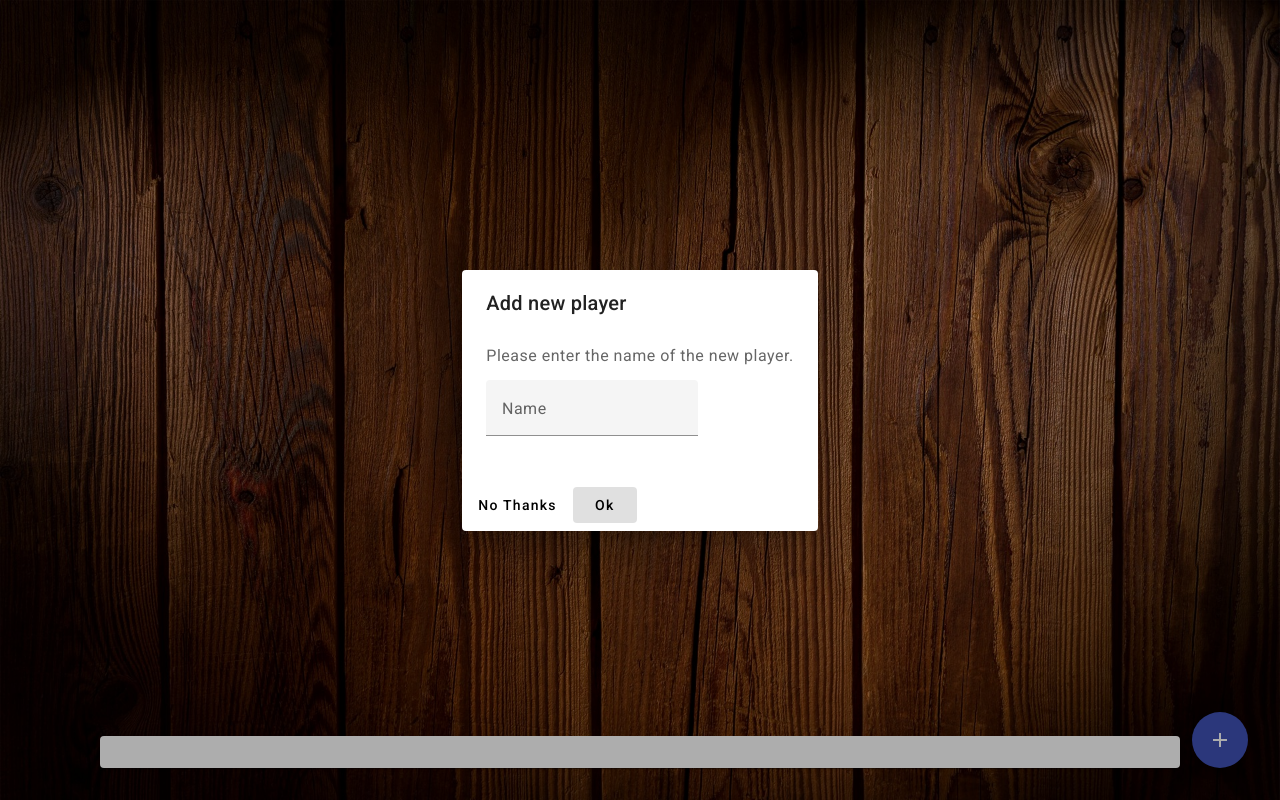
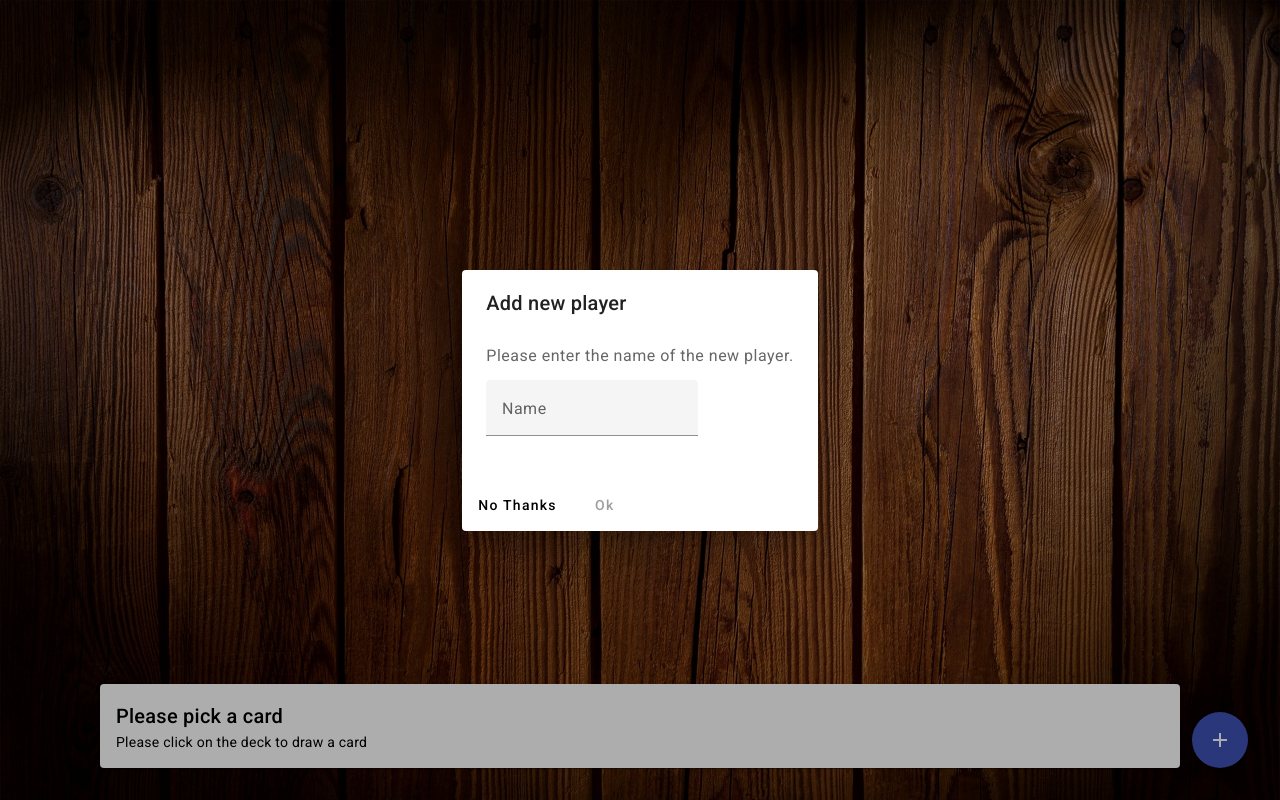
Before and after one commit to LotharZok/ringoffire, an Angular app: page /game in a window 1280 px wide. Both pictures are taken after a click on the button "add". Built offline with nearby package versions, Linux system fonts and the light colour scheme.

Commit message:
Added some bug fixes

```diff
--- a/src/app/dialog-add-player/dialog-add-player.component.html
+++ b/src/app/dialog-add-player/dialog-add-player.component.html
@@ -9,5 +9,7 @@
 </div>
 <div mat-dialog-actions>
     <button mat-button (click)="onNoClick()">No Thanks</button>
-    <button mat-button [mat-dialog-close]="name" cdkFocusInitial>Ok</button>
+    <button mat-button [disabled]="name.length == 0" [mat-dialog-close]="name" cdkFocusInitial>Ok</button>
+    <!-- Hinweis zur obigen Zeile -->
+    <!-- [disabled]="name.length == 0" bedeutet, daß der Button nicht verfügbar ist, wenn das Feld name leer ist -->
 </div>
--- a/src/app/dialog-add-player/dialog-add-player.component.ts
+++ b/src/app/dialog-add-player/dialog-add-player.component.ts
@@ -1,4 +1,5 @@
 import { Component, Inject } from '@angular/core';
+import { MatDialog, MatDialogRef } from '@angular/material/dialog';
 
 @Component({
     selector: 'app-dialog-add-player',
@@ -9,7 +10,11 @@ export class DialogAddPlayerComponent {
 
     name: string = '';
 
-    onNoClick() {
+    constructor(public dialogRef: MatDialogRef<DialogAddPlayerComponent>) {
 
     }
+
+    onNoClick() {
+        this.dialogRef.close();
+    }
 }
--- a/src/app/game-info/game-info.component.html
+++ b/src/app/game-info/game-info.component.html
@@ -1,8 +1,8 @@
 <mat-card class="example-card">
     <mat-card-header>
-        <mat-card-title>{{ title }}</mat-card-title>
+        <mat-card-title>{{ card ? title : 'Please pick a card' }}</mat-card-title>
     </mat-card-header>
     <mat-card-content>
-        {{ description }}
+        {{ card ? description : 'Please click on the deck to draw a card' }}
     </mat-card-content>
 </mat-card>
--- a/src/app/game/game.component.ts
+++ b/src/app/game/game.component.ts
@@ -29,13 +29,17 @@ export class GameComponent implements OnInit {
             // pop() kann auch ein undefined zurückgeben, was currentCard aber nicht annehmen kann. Deshalb das "as string". So kommt auf jeden Fall ein string zurück.
             this.pickCardAnimation = true;
 
-            console.log('neue Karte:', this.currentCard);
-            console.log('game-Array', this.game);
+            // console.log('neue Karte:', this.currentCard);
+            // console.log('game-Array', this.game);
 
             setTimeout(() => {
                 this.game.playedCards.push(this.currentCard);
                 // Auch hier hätte es einen Fehler gegeben, wenn currentCard ein undefined hätte sein können. Durch die Zeile oben (as string) wird das verhindert.
                 this.pickCardAnimation = false;
+
+                this.game.currentPlayer++;
+                this.game.currentPlayer = this.game.currentPlayer % this.game.players.length;  // nächsten Spieler anzeigen
+                // console.log('currentPlayer:', this.game.currentPlayer);
             }, 1000);
         }
 
@@ -45,8 +49,11 @@ export class GameComponent implements OnInit {
         const dialogRef = this.dialog.open(DialogAddPlayerComponent);
 
         dialogRef.afterClosed().subscribe(result => {
-            console.log('The dialog was closed', result);
-            this.game.players.push(result);
+            // console.log('The dialog was closed', result);
+            if (result && result.length > 0) {
+                this.game.players.push(result);
+            }
+
         });
     }
 
```
